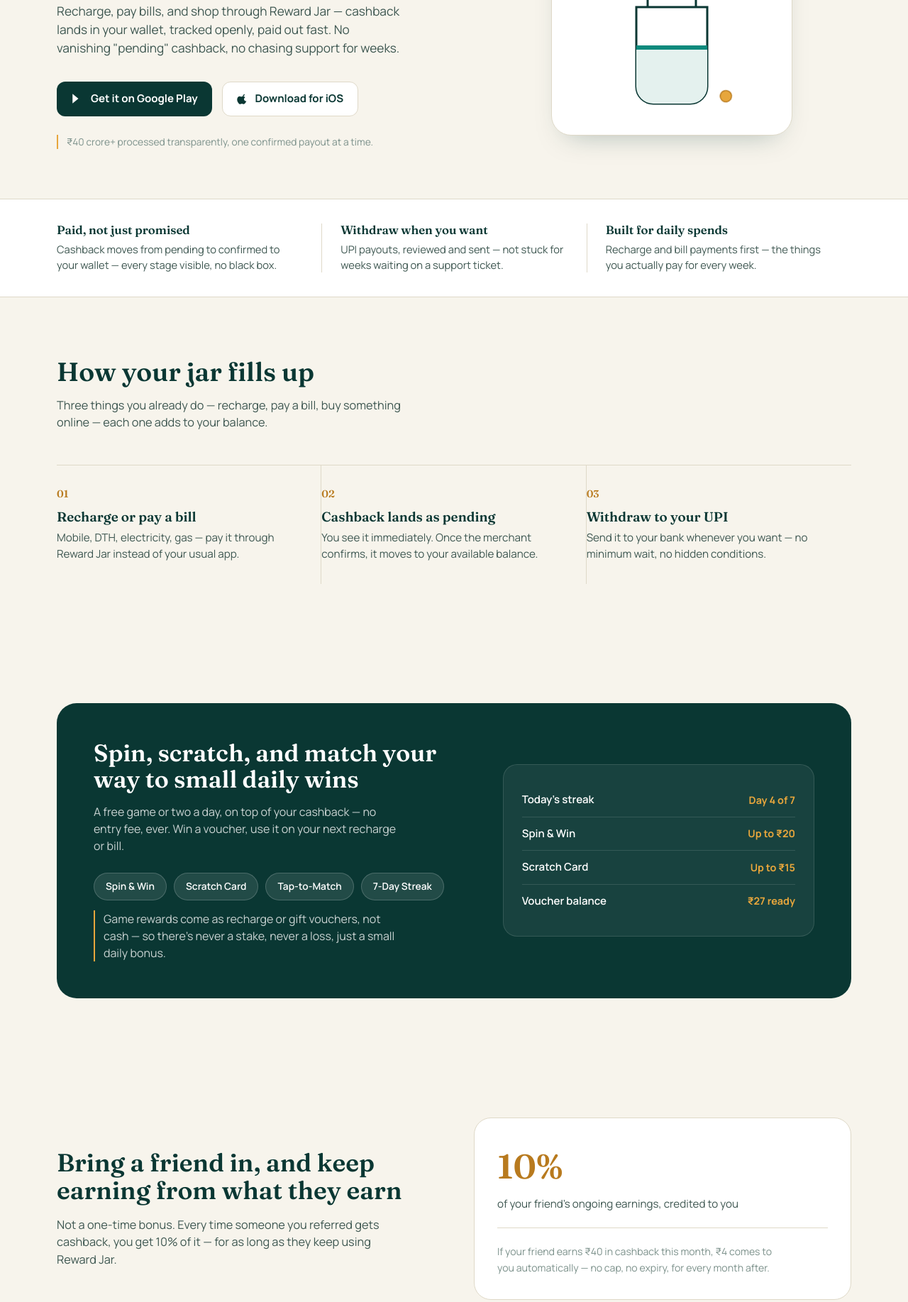
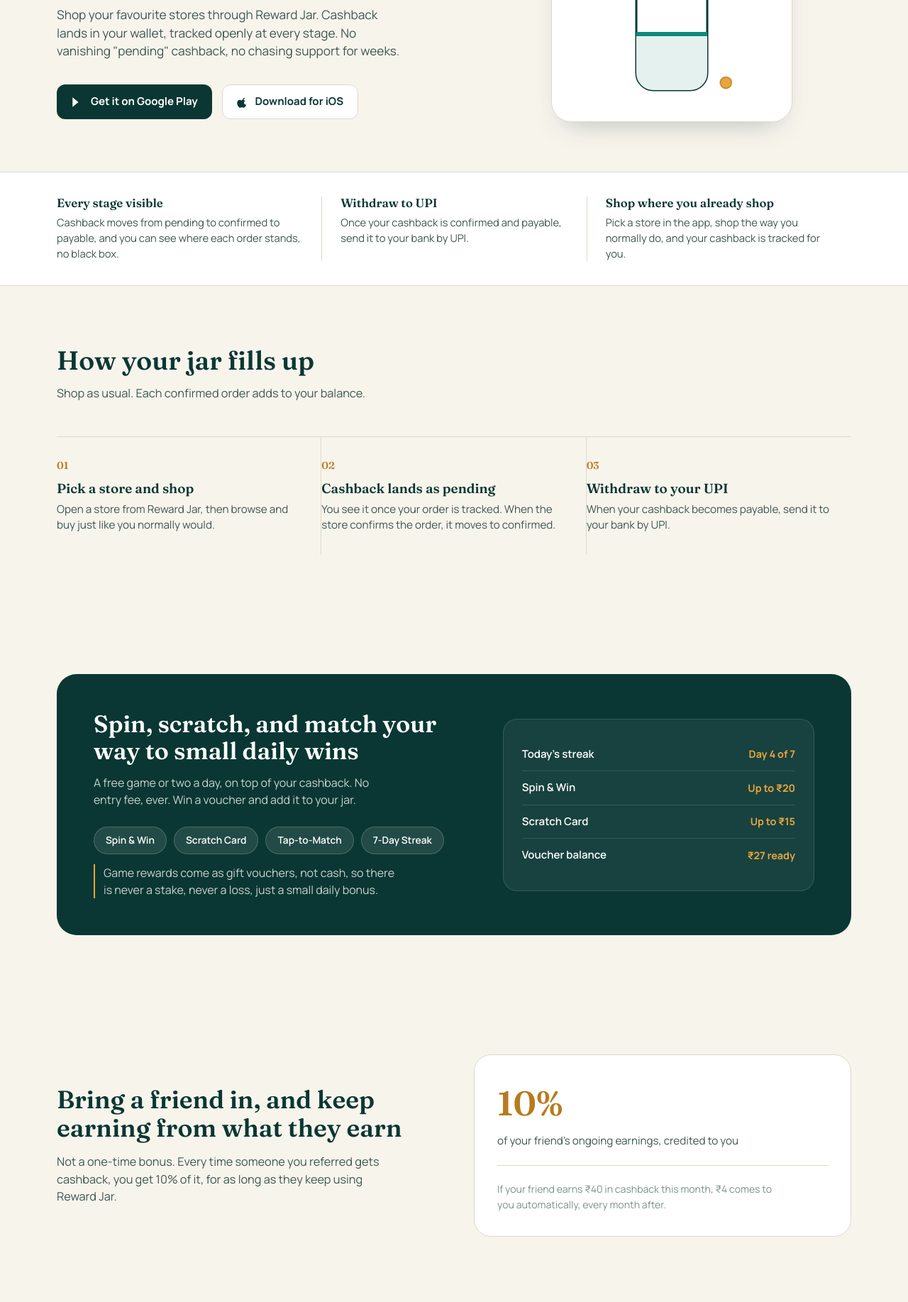
Before and after one commit to toolgests/rewardjar, a plain HTML site: page index.html in a window 1280 px wide. Shown: the part 368-2203 px from the top of the page at 71% size. Drawn offline with Linux system fonts and the light colour scheme.

Commit message:
Update index.html

```diff
--- a/index.html
+++ b/index.html
@@ -3,7 +3,8 @@
 <head>
 <meta charset="UTF-8">
 <meta name="viewport" content="width=device-width, initial-scale=1.0">
-<title>Reward Jar — Every rupee you earn, you actually get</title>
+<title>Reward Jar: Every rupee you earn, you actually get</title>
+<meta name="description" content="Reward Jar is a shopping cashback and rewards app. Shop through your favourite stores, track every cashback stage openly, and earn daily rewards and referral bonuses.">
 <link rel="preconnect" href="https://fonts.googleapis.com">
 <link rel="preconnect" href="https://fonts.gstatic.com" crossorigin>
 <link href="https://fonts.googleapis.com/css2?family=Fraunces:opsz,wght@9..144,400;9..144,500;9..144,600;9..144,700&family=Manrope:wght@400;500;600;700;800&display=swap" rel="stylesheet">
@@ -96,12 +97,8 @@
     padding:12px 20px; border-radius:12px; font-weight:700; font-size:0.94rem;
   }
   .store-btn.alt{background:var(--paper); color:var(--teal-deep); border:1.5px solid var(--line);}
-  .hero .tagline{
-    margin-top:26px; font-size:0.86rem; color:var(--ink-faint);
-    border-left:2px solid var(--gold); padding-left:12px;
-  }
 
-  /* jar illustration */
+  /* ---------- jar illustration ---------- */
   .jar-stage{
     position:relative; display:flex; justify-content:center;
   }
@@ -264,7 +261,7 @@
 <section class="wrap hero">
   <div>
     <h1>Every rupee you earn, you actually get.</h1>
-    <p class="sub">Recharge, pay bills, and shop through Reward Jar — cashback lands in your wallet, tracked openly, paid out fast. No vanishing "pending" cashback, no chasing support for weeks.</p>
+    <p class="sub">Shop your favourite stores through Reward Jar. Cashback lands in your wallet, tracked openly at every stage. No vanishing "pending" cashback, no chasing support for weeks.</p>
     <div class="badges">
       <a href="#download" class="store-btn">
         <svg width="18" height="18" viewBox="0 0 24 24" fill="none"><path d="M3 3l11 9-11 9V3z" fill="#fff"/></svg>
@@ -275,7 +272,6 @@
         Download for iOS
       </a>
     </div>
-    <p class="tagline">₹40 crore+ processed transparently, one confirmed payout at a time.</p>
   </div>
 
   <div class="jar-stage">
@@ -283,7 +279,7 @@
       <div class="label">Available balance</div>
       <div class="amount">₹1,284.50</div>
       <div class="jar-wrap">
-        <svg width="180" height="220" viewBox="0 0 180 220" fill="none">
+        <svg width="180" height="220" viewBox="0 0 180 220" fill="none" role="img" aria-label="Reward Jar filling with coins">
           <clipPath id="jarClip">
             <path d="M40 66h100v112a24 24 0 01-24 24H64a24 24 0 01-24-24V66z"/>
           </clipPath>
@@ -306,16 +302,16 @@
 <div class="trust">
   <div class="wrap trust-row">
     <div class="trust-item">
-      <h3>Paid, not just promised</h3>
-      <p>Cashback moves from pending to confirmed to your wallet — every stage visible, no black box.</p>
+      <h3>Every stage visible</h3>
+      <p>Cashback moves from pending to confirmed to payable, and you can see where each order stands, no black box.</p>
     </div>
     <div class="trust-item">
-      <h3>Withdraw when you want</h3>
-      <p>UPI payouts, reviewed and sent — not stuck for weeks waiting on a support ticket.</p>
+      <h3>Withdraw to UPI</h3>
+      <p>Once your cashback is confirmed and payable, send it to your bank by UPI.</p>
     </div>
     <div class="trust-item">
-      <h3>Built for daily spends</h3>
-      <p>Recharge and bill payments first — the things you actually pay for every week.</p>
+      <h3>Shop where you already shop</h3>
+      <p>Pick a store in the app, shop the way you normally do, and your cashback is tracked for you.</p>
     </div>
   </div>
 </div>
@@ -323,23 +319,23 @@
 <section class="wrap section" id="how">
   <div class="section-head">
     <h2>How your jar fills up</h2>
-    <p>Three things you already do — recharge, pay a bill, buy something online — each one adds to your balance.</p>
+    <p>Shop as usual. Each confirmed order adds to your balance.</p>
   </div>
   <div class="steps">
     <div class="step">
       <div class="num">01</div>
-      <h3>Recharge or pay a bill</h3>
-      <p>Mobile, DTH, electricity, gas — pay it through Reward Jar instead of your usual app.</p>
+      <h3>Pick a store and shop</h3>
+      <p>Open a store from Reward Jar, then browse and buy just like you normally would.</p>
     </div>
     <div class="step">
       <div class="num">02</div>
       <h3>Cashback lands as pending</h3>
-      <p>You see it immediately. Once the merchant confirms, it moves to your available balance.</p>
+      <p>You see it once your order is tracked. When the store confirms the order, it moves to confirmed.</p>
     </div>
     <div class="step">
       <div class="num">03</div>
       <h3>Withdraw to your UPI</h3>
-      <p>Send it to your bank whenever you want — no minimum wait, no hidden conditions.</p>
+      <p>When your cashback becomes payable, send it to your bank by UPI.</p>
     </div>
   </div>
 </section>
@@ -348,18 +344,18 @@
   <div class="play-panel">
     <div>
       <h2>Spin, scratch, and match your way to small daily wins</h2>
-      <p>A free game or two a day, on top of your cashback — no entry fee, ever. Win a voucher, use it on your next recharge or bill.</p>
+      <p>A free game or two a day, on top of your cashback. No entry fee, ever. Win a voucher and add it to your jar.</p>
       <div class="chip-row">
-        <span class="chip">Spin & Win</span>
+        <span class="chip">Spin &amp; Win</span>
         <span class="chip">Scratch Card</span>
         <span class="chip">Tap-to-Match</span>
         <span class="chip">7-Day Streak</span>
       </div>
-      <p class="voucher-note">Game rewards come as recharge or gift vouchers, not cash — so there's never a stake, never a loss, just a small daily bonus.</p>
+      <p class="voucher-note">Game rewards come as gift vouchers, not cash, so there is never a stake, never a loss, just a small daily bonus.</p>
     </div>
     <div class="play-visual">
       <div class="row"><span>Today's streak</span><span>Day 4 of 7</span></div>
-      <div class="row"><span>Spin & Win</span><span>Up to ₹20</span></div>
+      <div class="row"><span>Spin &amp; Win</span><span>Up to ₹20</span></div>
       <div class="row"><span>Scratch Card</span><span>Up to ₹15</span></div>
       <div class="row"><span>Voucher balance</span><span>₹27 ready</span></div>
     </div>
@@ -370,13 +366,13 @@
   <div class="referral">
     <div>
       <h2>Bring a friend in, and keep earning from what they earn</h2>
-      <p>Not a one-time bonus. Every time someone you referred gets cashback, you get 10% of it — for as long as they keep using Reward Jar.</p>
+      <p>Not a one-time bonus. Every time someone you referred gets cashback, you get 10% of it, for as long as they keep using Reward Jar.</p>
     </div>
     <div class="referral-figure">
       <div class="big">10%</div>
       <div class="cap">of your friend's ongoing earnings, credited to you</div>
       <div class="divider"></div>
-      <p class="ex">If your friend earns ₹40 in cashback this month, ₹4 comes to you automatically — no cap, no expiry, for every month after.</p>
+      <p class="ex">If your friend earns ₹40 in cashback this month, ₹4 comes to you automatically, every month after.</p>
     </div>
   </div>
 </section>
@@ -407,7 +403,7 @@
         <a href="#refer">Refer</a>
       </div>
     </div>
-    <p class="foot-note">Reward Jar is a rewards and cashback platform for recharge, bill payments, and shopping. Cashback rates and processing times vary by partner and are confirmed within the app before you pay.</p>
+    <p class="foot-note">Reward Jar is a shopping cashback and rewards platform. Cashback rates and confirmation times vary by store and are shown in the app before you shop.</p>
   </div>
 </footer>
 
```
